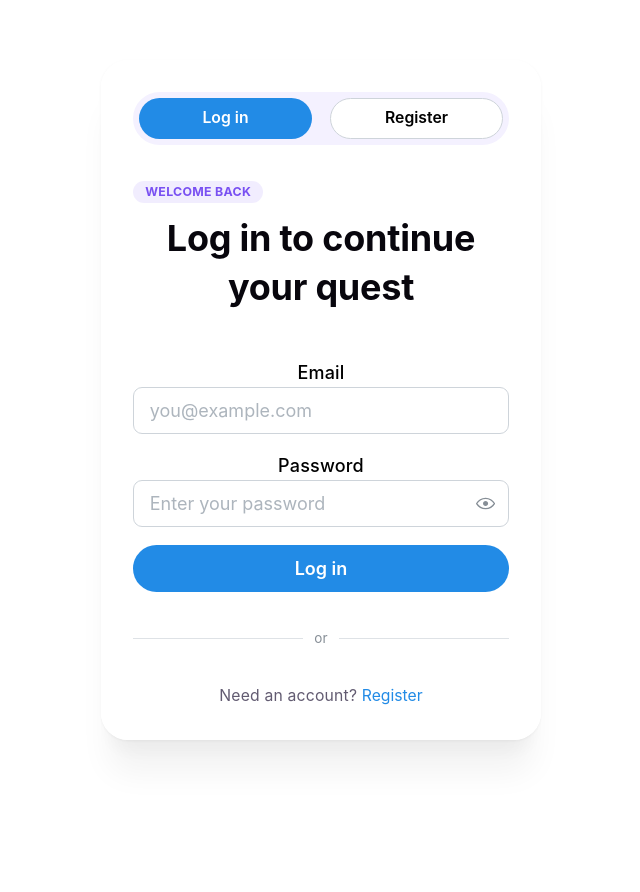
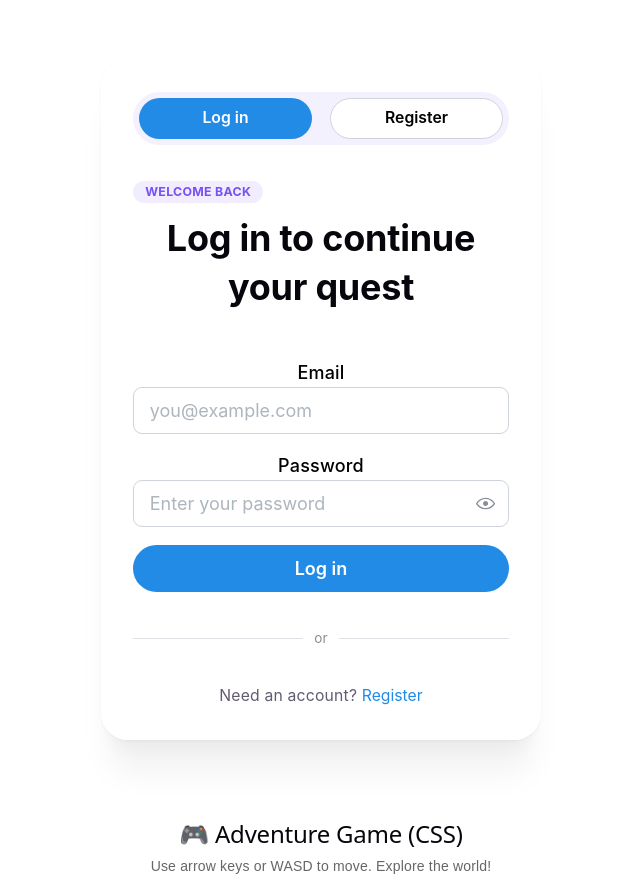
Before and after one commit to MarkDavidovich/ai-quest, a React (Vite) app in the folder frontend/: page / in a window 1280 px wide. Shown: the top 892 px of the page, without its empty margins (319-959 px from the left). Before the commit the page ends 800 px from the top, so only its background shows below. Built offline with nearby package versions, Linux system fonts and the light colour scheme.

Commit message:
render game component on the page for testing

```diff
--- a/frontend/src/App.jsx
+++ b/frontend/src/App.jsx
@@ -1,8 +1,14 @@
 import "./App.css";
+import GamePage from "./pages/GamePage/GamePage";
 import AuthPage from "./pages/AuthPage/AuthPage";
 
 function App() {
-  return <AuthPage />;
+  return (
+    <>
+      <AuthPage />
+      <GamePage />
+    </>
+  );
 }
 
 export default App;
--- a/frontend/src/pages/GamePage/GamePage.jsx
+++ b/frontend/src/pages/GamePage/GamePage.jsx
@@ -1,7 +1,8 @@
 import style from "./GamePage.module.css";
+import Game from "../../components/Game/Game";
 
 const GamePage = () => {
-  return <div>GamePage</div>;
+  return <Game />;
 };
 
 export default GamePage;
```
